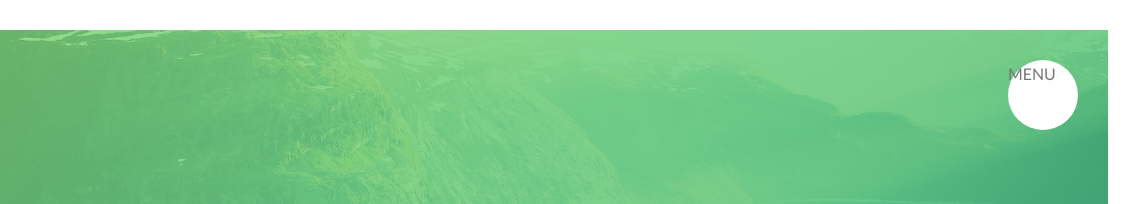
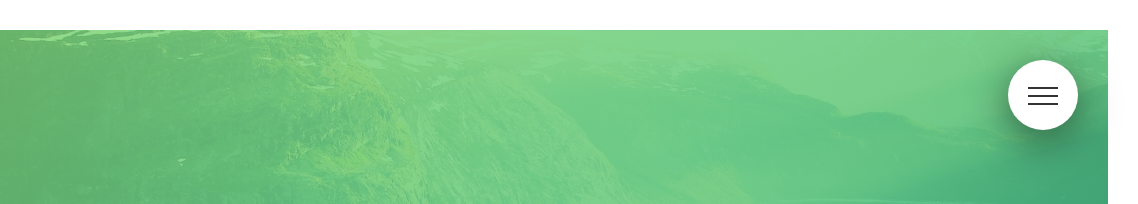
Before and after one commit to aminlotfi/Advance-CSS-Natours, a website: page index.html in a window 1280 px wide. Shown: the top 204 px of the page, 142-1280 px from the left. Drawn offline with Linux system fonts and the light colour scheme.

Commit message:
Navigation completed. Edit nav button.

```diff
--- a/index.html
+++ b/index.html
@@ -17,7 +17,9 @@
 <div class="navigation">
     <input type="checkbox" class="navigation__checkbox" id="navi-toggle">
 
-    <label for="navi-toggle" class="navigation__button">MENU</label>
+    <label for="navi-toggle" class="navigation__button">
+        <span class="navigation__icon">&nbsp;</span>
+    </label>
 
     <div class="navigation__background">&nbsp;</div>
 
--- a/sass/layout/_navigation.scss
+++ b/sass/layout/_navigation.scss
@@ -12,6 +12,9 @@
     top: 6rem;
     right: 6rem;
     z-index: 2000;
+    text-align: center;
+    cursor: pointer;
+    box-shadow: 0 1rem 4rem rgba($color-black, .5);
   }
 
   &__background {
@@ -87,4 +90,52 @@
     opacity: 1;
     width: 100%;
   }
+
+  &__icon {
+    position: relative;
+    margin-top: 3.5rem;
+
+    &,
+    &::before,
+    &::after {
+      width: 3rem;
+      height: 2px;
+      background-color: $color-grey-dark-3;
+      display: inline-block;
+    }
+
+    &::before,
+    &::after {
+      content: "";
+      position: absolute;
+      left: 0;
+      transition: all .2s;
+    }
+
+    &::before{ top: -.8rem;}
+    &::after{ top: .8rem;}
+  }
+
+  &__button:hover &__icon:before {
+    top: -1rem;
+  }
+  &__button:hover &__icon:after {
+    top: 1rem;
+  }
+
+  &__checkbox:checked + &__button &__icon {
+    background-color: transparent;
+  }
+
+  &__checkbox:checked + &__button &__icon::before {
+    top: 0;
+    transform: rotate(135deg);
+  }
+
+  &__checkbox:checked + &__button &__icon::after {
+    top: 0;
+    transform: rotate(-135deg);
+  }
+
+
 }
```
Also changed, not shown: css/style.css.
